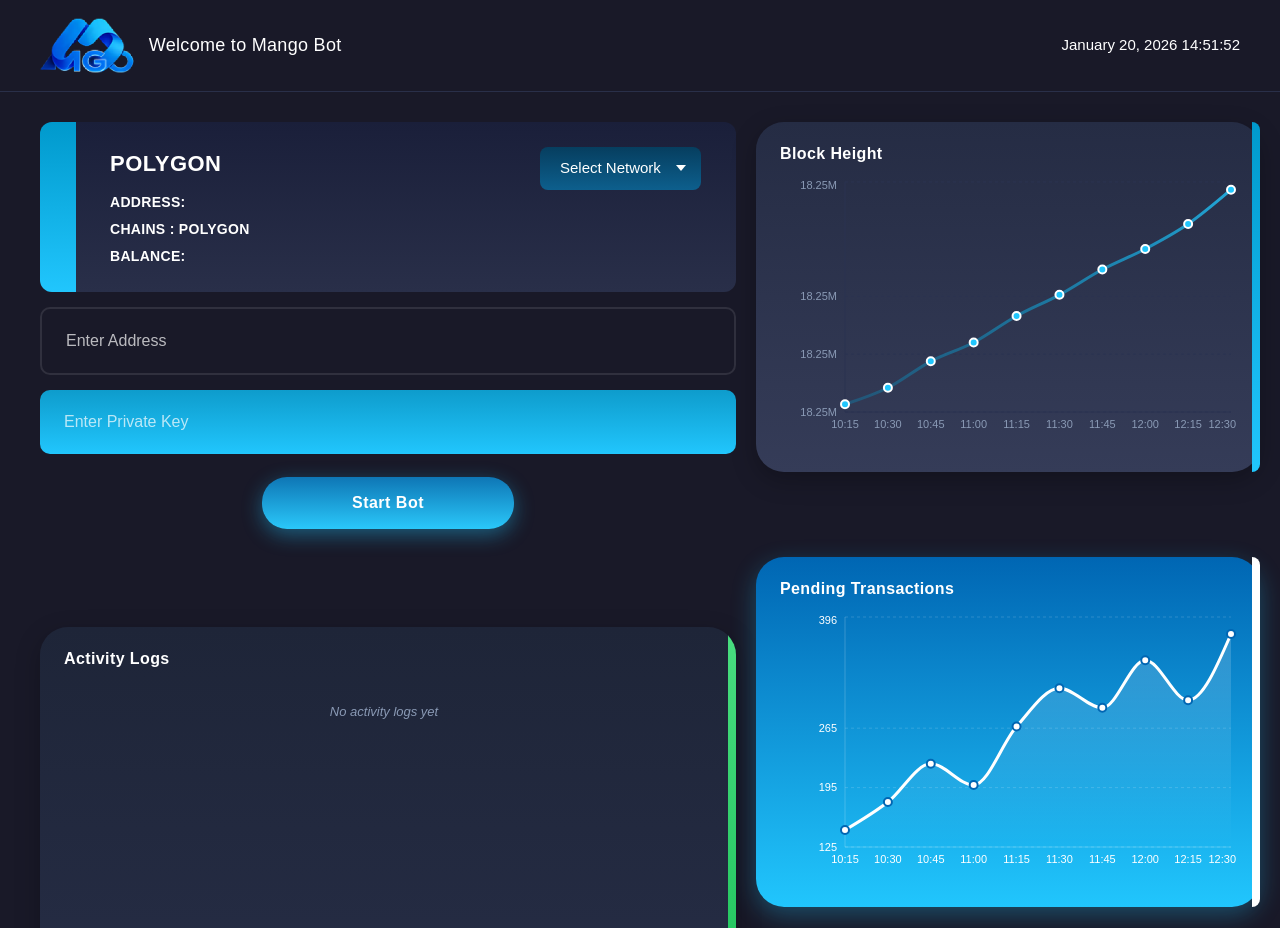
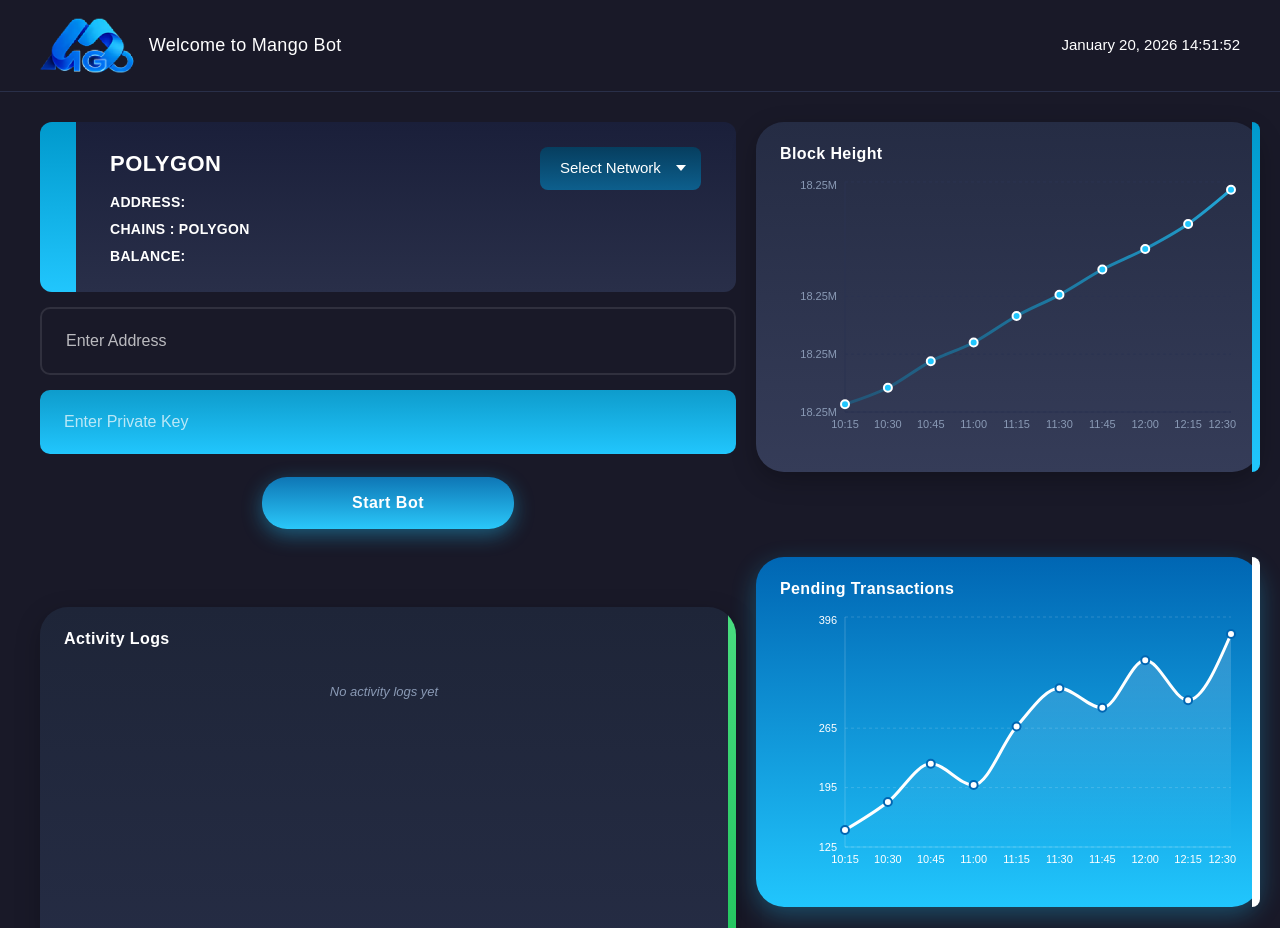
Before and after one commit to MuzammalRamzan/Marlinn-Frontend, a React (Vite) app: page /user in a window 1280 px wide. Shown: the top 928 px of the page. Built offline with nearby package versions, Linux system fonts and the light colour scheme.

Commit message:
Updated App.css

```diff
--- a/src/App.css
+++ b/src/App.css
@@ -243,10 +243,10 @@ body {
 }
 
 .logs-container::-webkit-scrollbar-thumb {
-  background: linear-gradient(180deg, #22c55e, #16a34a);
+  background: #ffffff;
   border-radius: 3px;
 }
 
 .logs-container::-webkit-scrollbar-thumb:hover {
-  background: linear-gradient(180deg, #4ade80, #22c55e);
+  background: rgba(255, 255, 255, 0.8);
 }
--- a/src/Compounent/Hero/Hero.jsx
+++ b/src/Compounent/Hero/Hero.jsx
@@ -481,7 +481,7 @@ function Hero() {
             <div style={{ marginTop: '20px', color: '#ffffff', fontSize: '14px' }}>{message}</div>
 
             <div style={{
-              marginTop: '40px',
+              marginTop: '20px',
               background: 'linear-gradient(180deg, #1e2538 0%, #252c44 100%)',
               borderRadius: '28px',
               padding: '22px 24px',
```
